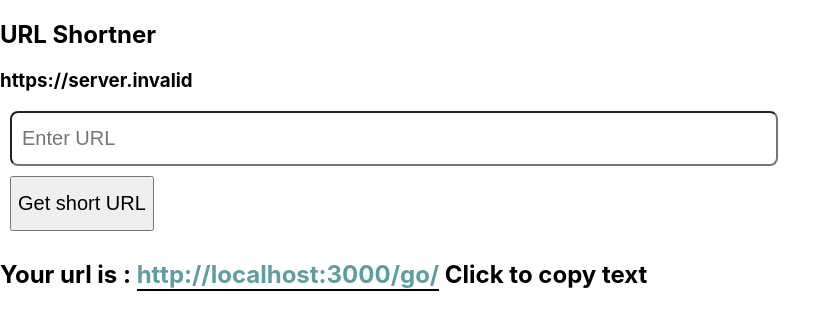
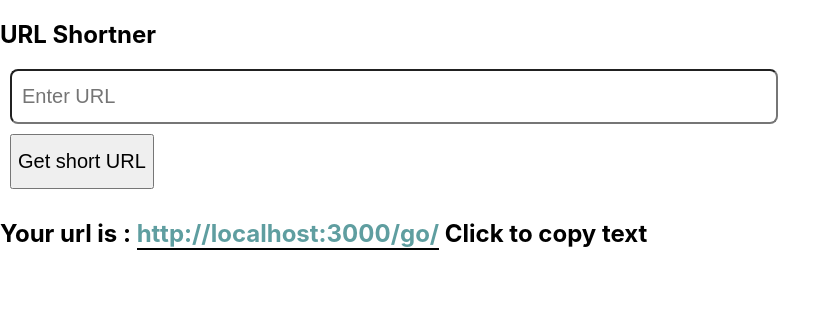
Before and after one commit to krishna8223/Link-shortner, a Next.js app: page / in a window 1280 px wide. Shown: the top 330 px of the page, without its empty margins (0-840 px from the left). Built offline with nearby package versions, Linux system fonts and the light colour scheme; no server answers.

Commit message:
added title

```diff
--- a/pages/index.js
+++ b/pages/index.js
@@ -1,6 +1,7 @@
 import axios from 'axios'
 import { useState ,useRef} from 'react'
 import Link from 'next/link'
+import Head from 'next/head'
 
 export default function Home() {
   const [longUrl, setLongUrl] = useState('')
@@ -32,8 +33,11 @@
 
   return (
     <>
+     <Head>
+        <title>Link Shortner</title>
+        <meta name="viewport" content="initial-scale=1.0, width=device-width" />
+      </Head>
       <h2>URL Shortner</h2>
-      <h3> {`${process.env.MONGO_URL}`}</h3>
 
       <form onSubmit={handleUrl}>
         <input className='linkInput' type="text" placeholder='Enter URL' onChange={(e) => { setLongUrl(e.target.value) }} />
```
